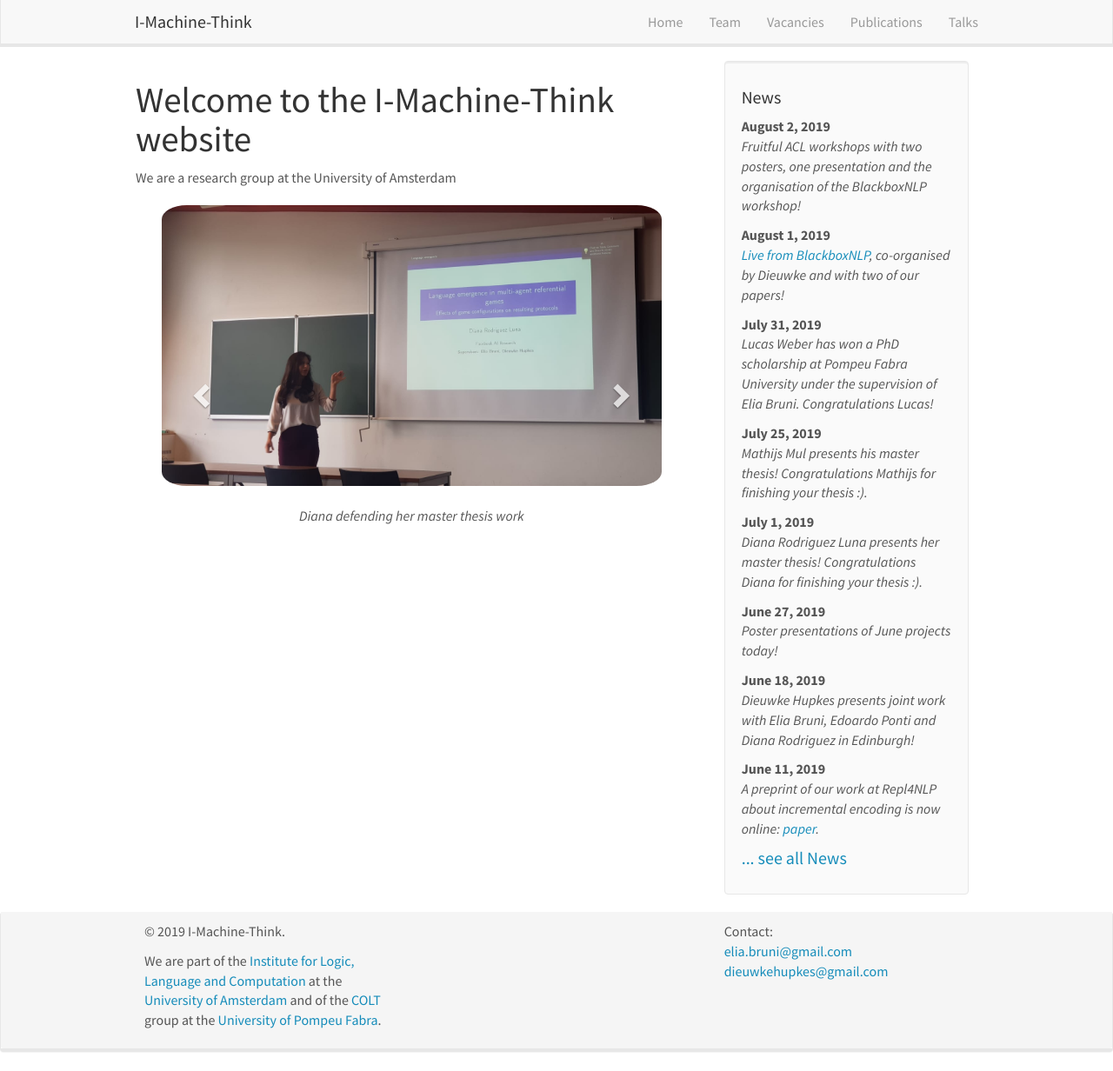
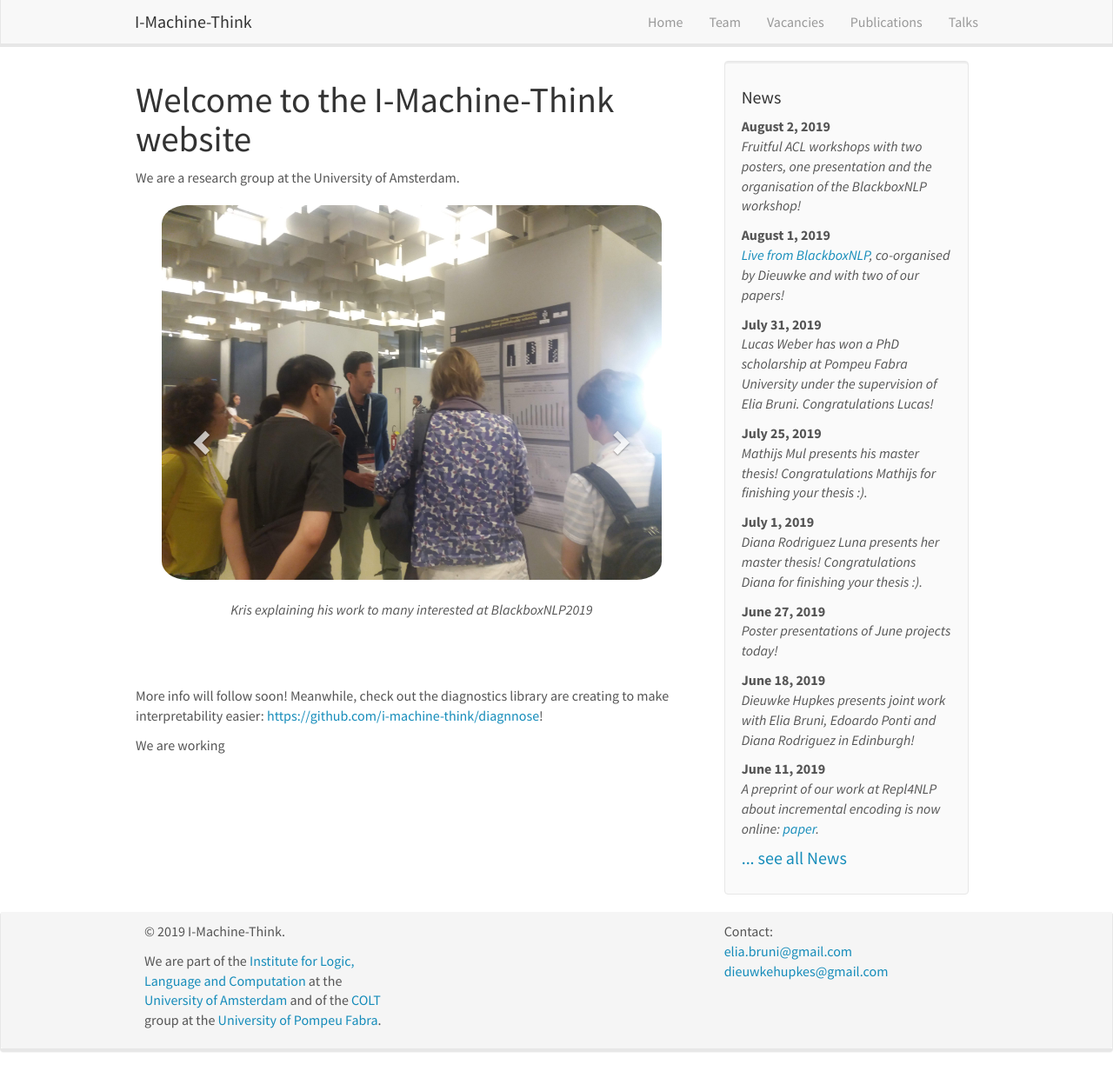
Before and after one commit to i-machine-think/i-machine-think.github.io, a Jekyll site: the page built from _pages/home.md, in a window 1280 px wide and 1232 px high. Shown: the whole window at 87% size. Built offline with Jekyll 4.4.1, drawn with Linux system fonts in a browser that asks for light colours; nearby versions of some CDN libraries.

Commit message:
Add foto's to slider

```diff
--- a/_data/slider.yml
+++ b/_data/slider.yml
@@ -1,23 +1,23 @@
+- text: Dennis presenting at BlackboxNLP2019
+  image: DennisBlackboxNLP.jpg
+  first: true
+
+- text: Kris explaining his work to many interested at BlackboxNLP2019
+  image: KrisBlackboxNLP.jpg
+  first:
+
 - text: Mathijs defending his master thesis work
   image: mathijs_presentation.jpg
-  first: true
+  first:
 
 - text: Diana defending her master thesis work
   image: diana_presentation.jpeg
-  first:
-
-- text: Poster presentations of master students
-  image: poster_presentations.jpeg
   first:
 
 - text: Dieuwke Hupkes presenting on emerging languages at <a href="http://www.lel.ed.ac.uk/cle/index.php/ielc2019/">IECL</a> in Edinburgh
   image: Dieuwke_Edinburgh.jpeg
   first:
 
-- text: Poster presentations of master students
-  image: poster_presentations2.jpeg
-  first:
-
 - text: Check out our diagnostics library at <a href="https://github.com/i-machine-think/diagnnose"> https://github.com/i-machine-think/diagnnose!</a>
   image: black_box.png
   first:
--- a/_pages/home.md
+++ b/_pages/home.md
@@ -6,7 +6,7 @@
 permalink: /
 ---
 
-We are a research group at the University of Amsterdam
+We are a research group at the University of Amsterdam.
 
 <div markdown="0" id="carousel" class="carousel slide" data-ride="carousel" data-interval="5000" data-pause="hover" >
     <!-- Menu -->
@@ -51,3 +51,8 @@
     <span class="sr-only">Next</span>
   </a>
 </div>
+
+More info will follow soon!
+Meanwhile, check out the diagnostics library are creating to make interpretability easier: <a href="https://github.com/i-machine-think/diagnnose"> https://github.com/i-machine-think/diagnnose</a>!
+
+We are working
```
Also changed, not shown: images/news/KrisBlackboxNLP.jpg (added), 1 other file.
